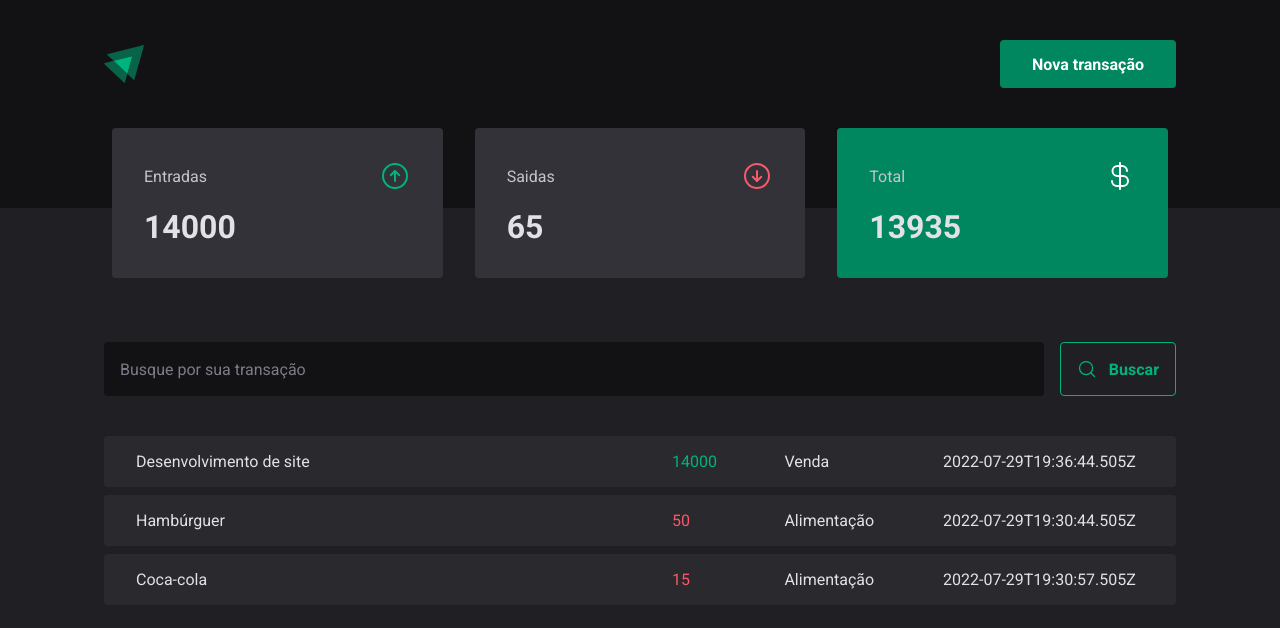
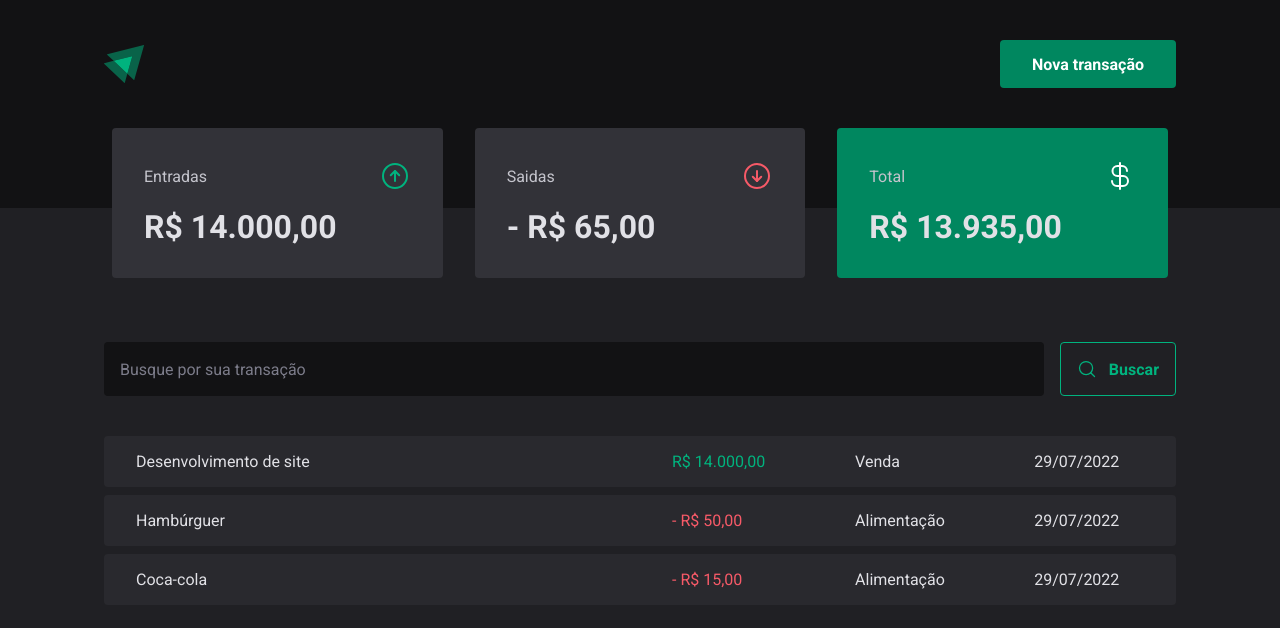
Before and after one commit to rhmadeira/dtmoney, a React (Vite) app: page / in a window 1280 px wide. Shown: the top 628 px of the page. Built offline with nearby package versions, Linux system fonts and the light colour scheme; data requests are answered from the project's data file.

Commit message:
feat: create summary hook

```diff
--- a/src/components/Summary/index.tsx
+++ b/src/components/Summary/index.tsx
@@ -1,24 +1,10 @@
 import { SummaryCard, SummaryContainer } from "./styles";
 import { ArrowCircleUp, CurrencyDollar, ArrowCircleDown } from "phosphor-react";
-import { useContext } from "react";
-import { TransactionsContext } from "../../contexts/Transactions";
+import { priceFormater } from "../../utils/Formatter";
+import { useSummary } from "../../hooks/useSummary";
 
 export default function Summary() {
-  const { transactions } = useContext(TransactionsContext);
-
-  const summary = transactions.reduce(
-    (acc, transaction) => {
-      if (transaction.type === "income") {
-        acc.income += transaction.price;
-        acc.total += transaction.price;
-      } else {
-        acc.outcome += transaction.price;
-        acc.total -= transaction.price;
-      }
-      return acc;
-    },
-    { income: 0, outcome: 0, total: 0 }
-  );
+  const summary = useSummary();
 
   return (
     <SummaryContainer>
@@ -27,21 +13,21 @@ export default function Summary() {
           <span>Entradas</span>
           <ArrowCircleUp size={32} color="#00b37e" />
         </header>
-        <strong>{summary.income}</strong>
+        <strong>{priceFormater.format(summary.income)}</strong>
       </SummaryCard>
       <SummaryCard>
         <header>
           <span>Saidas</span>
           <ArrowCircleDown size={32} color="#f75a68" />
         </header>
-        <strong>{summary.outcome}</strong>
+        <strong>{"- " + priceFormater.format(summary.outcome)}</strong>
       </SummaryCard>
       <SummaryCard variant="green">
         <header>
           <span>Total</span>
           <CurrencyDollar size={32} color="#fff" />
         </header>
-        <strong>{summary.total}</strong>
+        <strong>{priceFormater.format(summary.total)}</strong>
       </SummaryCard>
     </SummaryContainer>
   );
--- /dev/null
+++ b/src/hooks/useSummary.ts
@@ -0,0 +1,23 @@
+import { useContext } from "react";
+import { TransactionsContext } from "../contexts/Transactions";
+
+export function useSummary() {
+  const { transactions } = useContext(TransactionsContext);
+
+  const summary = transactions.reduce(
+    (acc, transaction) => {
+      if (transaction.type === "income") {
+        acc.income += transaction.price;
+        acc.total += transaction.price;
+      } else {
+        acc.outcome += transaction.price;
+        acc.total -= transaction.price;
+      }
+      return acc;
+    },
+    { income: 0, outcome: 0, total: 0 }
+  );
+
+  // nao esquecer de retornar
+  return summary;
+}
--- a/src/pages/Transactions/index.tsx
+++ b/src/pages/Transactions/index.tsx
@@ -9,9 +9,10 @@ import {
   TransactionContainer,
   TransactionTable,
 } from "./styles";
+import { priceFormater, dateFormater } from "../../utils/Formatter";
 
 export default function Transactions() {
-  const {transactions} = useContext(TransactionsContext);
+  const { transactions } = useContext(TransactionsContext);
 
   return (
     <Container>
@@ -24,9 +25,15 @@ export default function Transactions() {
             {transactions?.map((transaction) => (
               <tr key={transaction.id}>
                 <td width="50%">{transaction.description}</td>
-                <td><PriceStyle variant={transaction.type}>{transaction.price}</PriceStyle></td>
+                <td>
+                  <PriceStyle variant={transaction.type}>
+                    {transaction.type === "outcome" ? "- " : ""}
+                    {priceFormater.format(transaction.price)}
+                  </PriceStyle>
+                </td>
                 <td>{transaction.category}</td>
-                <td>{transaction.createdAt}</td>
+                {/* A data vem como string e precisa ser convertida para Date */}
+                <td>{dateFormater.format(new Date(transaction.createdAt))}</td>
               </tr>
             ))}
           </tbody>
--- /dev/null
+++ b/src/utils/Formatter.ts
@@ -0,0 +1,6 @@
+export const dateFormater = new Intl.DateTimeFormat("pt-BR");
+
+export const priceFormater = new Intl.NumberFormat("pt-BR", {
+  style: "currency",
+  currency: "BRL",
+});
```
